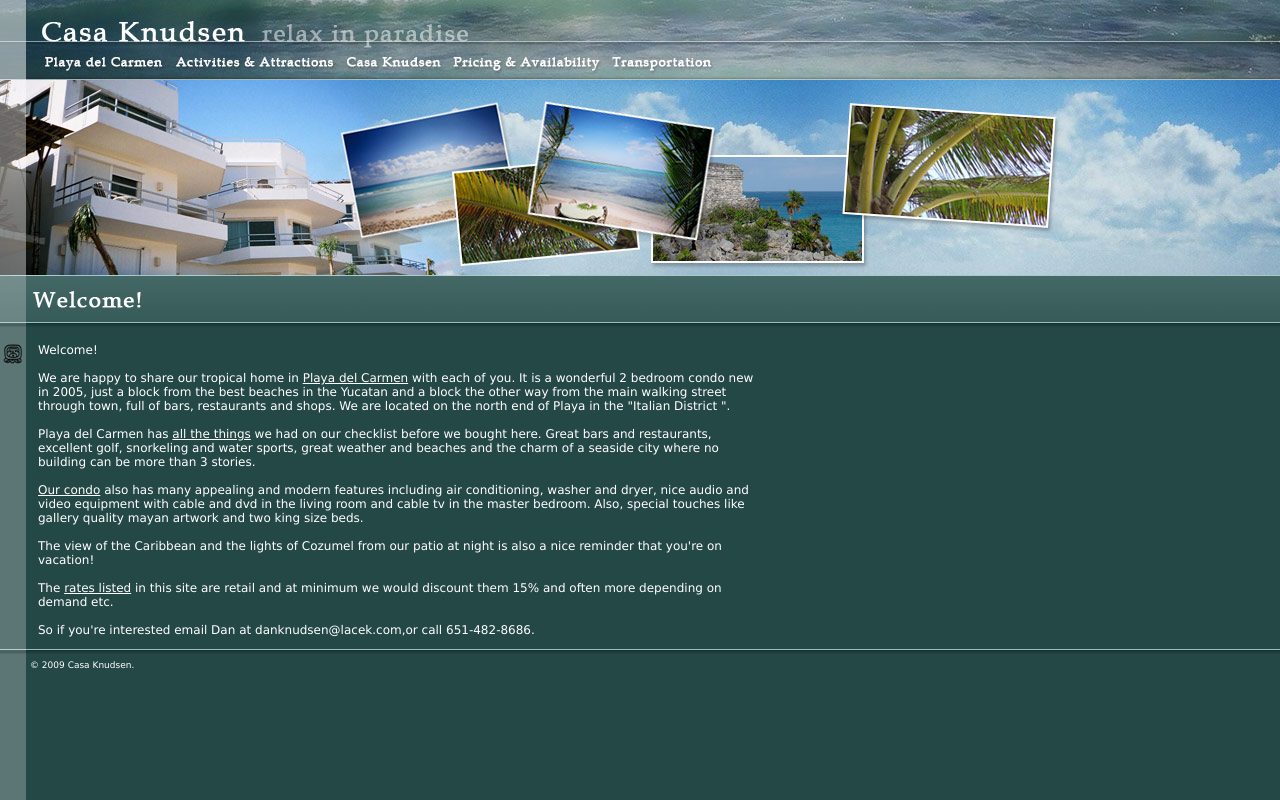
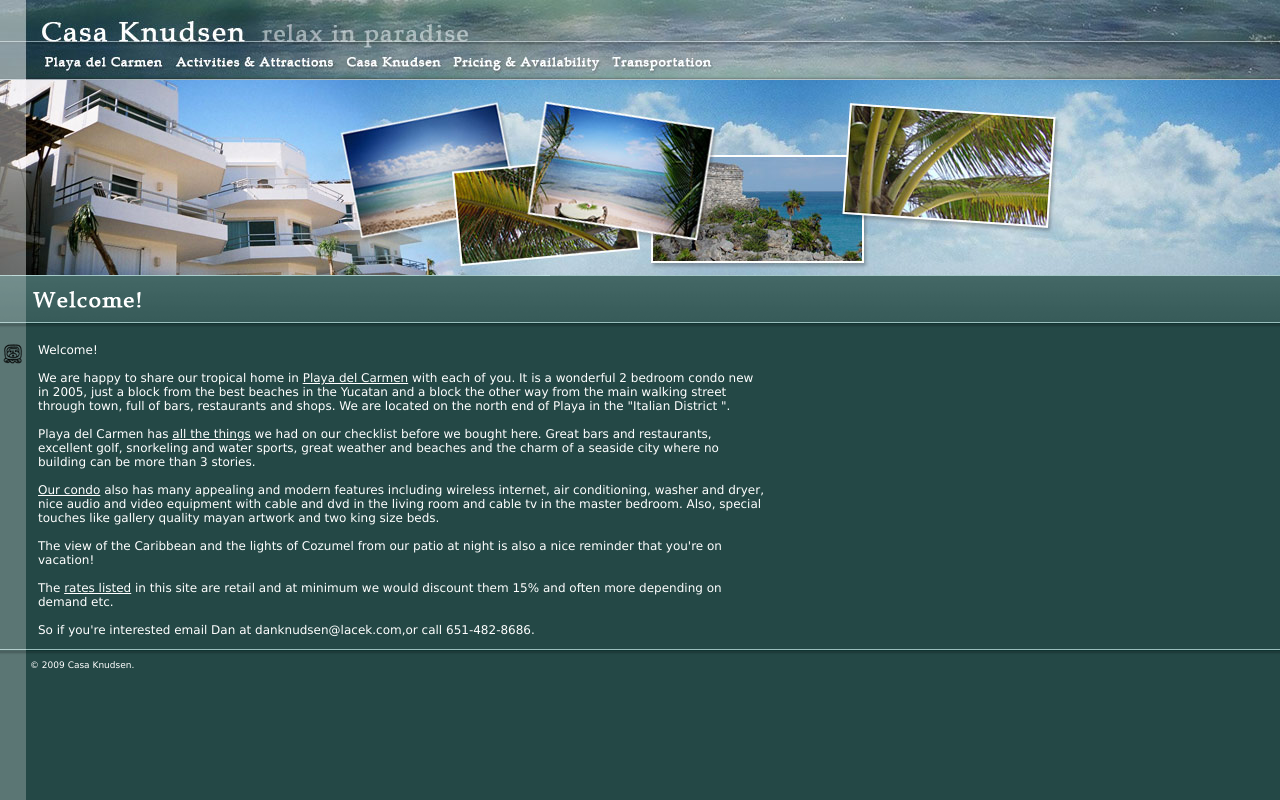
Before and after one commit to charliek/casaknudsen, a plain HTML site: page war/index.html in a window 1280 px wide. Drawn offline with Linux system fonts and the light colour scheme.

Commit message:
moms changes

```diff
--- a/war/index.html
+++ b/war/index.html
@@ -92,7 +92,7 @@ We are happy to share our  tropical home in <a href="cat1.html" target="_self">P
 <br />
 Playa del Carmen has <a href="cat2.html" target="_self">all the things</a></span><span class="style7"><a href="cat2.html" target="_self"></a></span><span class="bodyCopy"> we had on our checklist before we bought here. Great bars and restaurants, excellent golf, snorkeling and water sports, great weather and beaches and the charm of a seaside city where no building can be more than 3 stories. <br />
 <br />
-<a href="cat3.html" target="_self">Our condo</a> also has many appealing and modern features including air conditioning, washer and dryer, nice audio and video equipment with cable and dvd in the living room and cable tv in the master bedroom. Also, special touches like gallery quality mayan artwork and two king size beds. <br />
+<a href="cat3.html" target="_self">Our condo</a> also has many appealing and modern features including wireless internet, air conditioning, washer and dryer, nice audio and video equipment with cable and dvd in the living room and cable tv in the master bedroom. Also, special touches like gallery quality mayan artwork and two king size beds. <br />
 <br />
 The view of the Caribbean and the lights of Cozumel from our patio at night is also a nice reminder that you're on vacation!
 
```
Also changed, not shown: war/cat3.html (+4 -2 lines).
